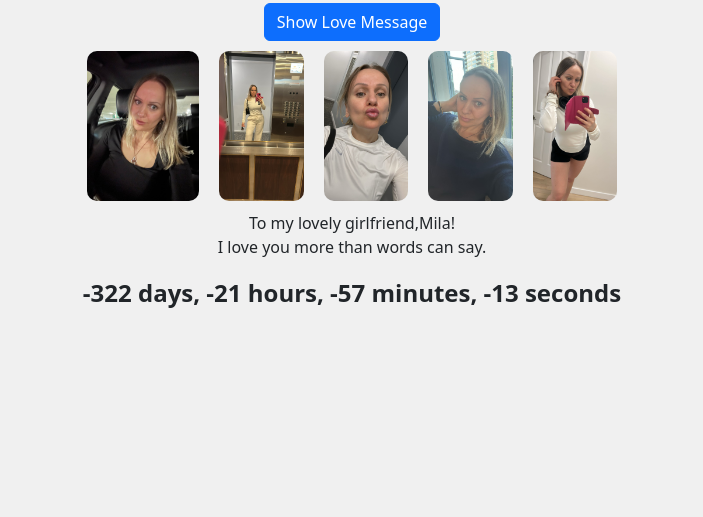
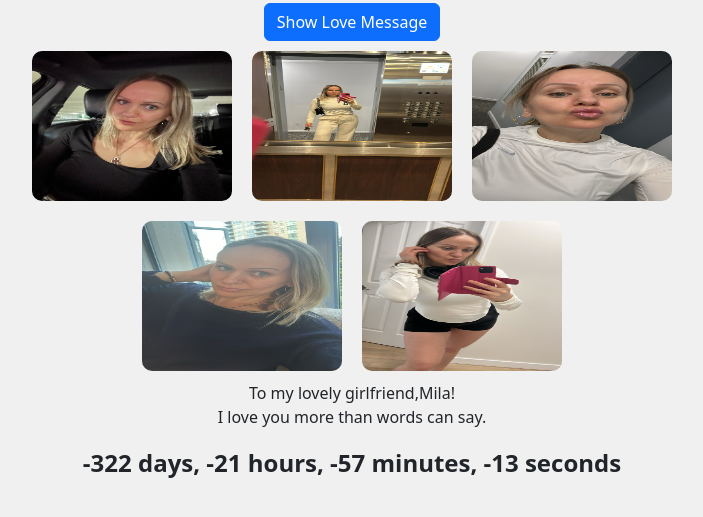
Before and after one commit to mesmerizingmila/I-Love-You-Baby-, a plain HTML site: page index.html in a window 1280 px wide. Shown: the part 103-620 px from the top of the page, without its empty margins (288-991 px from the left). Drawn offline with nearby package versions, Linux system fonts and the light colour scheme.

Commit message:
Update index.html

```diff
--- a/index.html
+++ b/index.html
@@ -20,7 +20,7 @@
             justify-content: center;
         }
         .photo-gallery img {
-            width: 200;
+            width: 200px;
             height: 150px;
             margin: 10px;
             border-radius: 10px;
```
